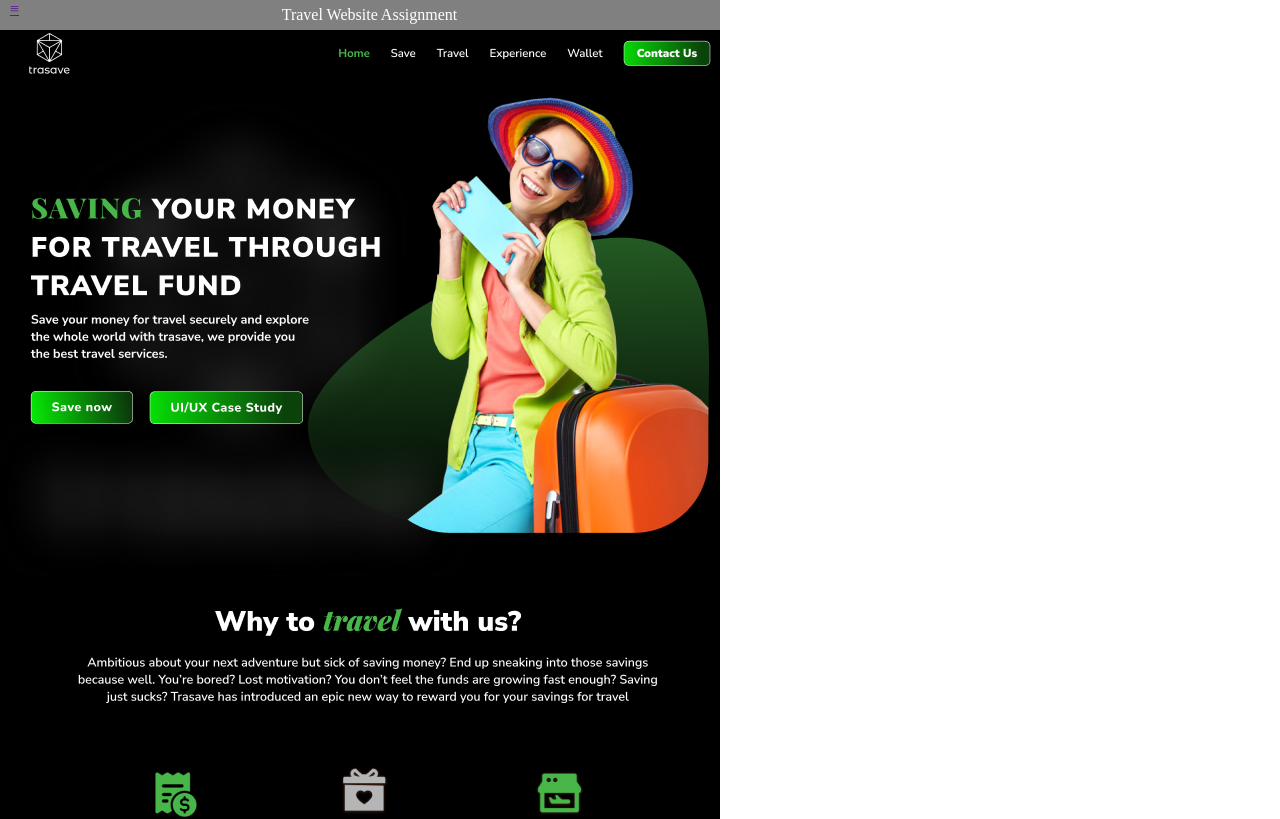
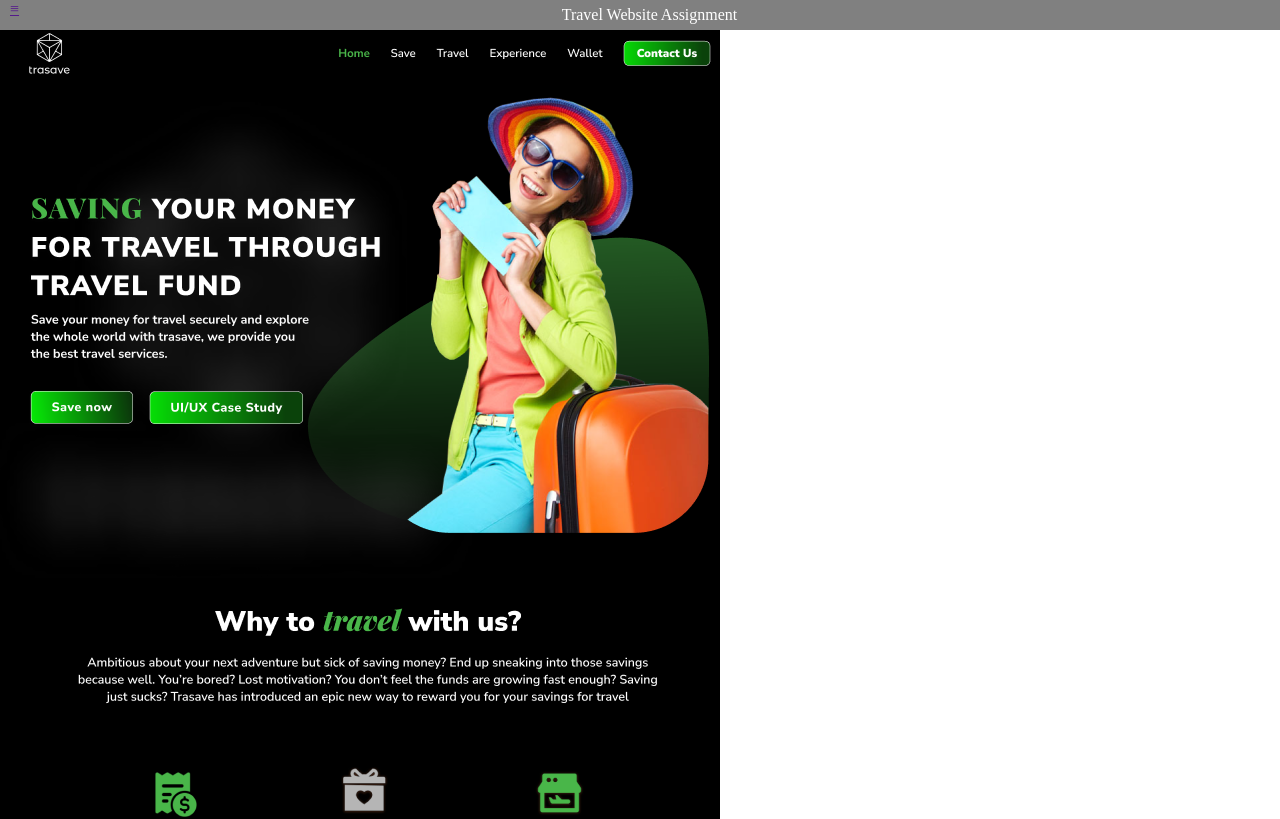
Before and after one commit to Kathir45/intership1, a plain HTML site: page index.html in a window 1280 px wide. Shown: the top 819 px of the page. Drawn offline with Linux system fonts and the light colour scheme.

Commit message:
Update style.css

```diff
--- a/style.css
+++ b/style.css
@@ -5,7 +5,7 @@
 }
 .container{
     display: flex;
-    width: 720px;
+    width: 100vw;
     height: 30px;
     background-color: grey;
     position: sticky;
```
